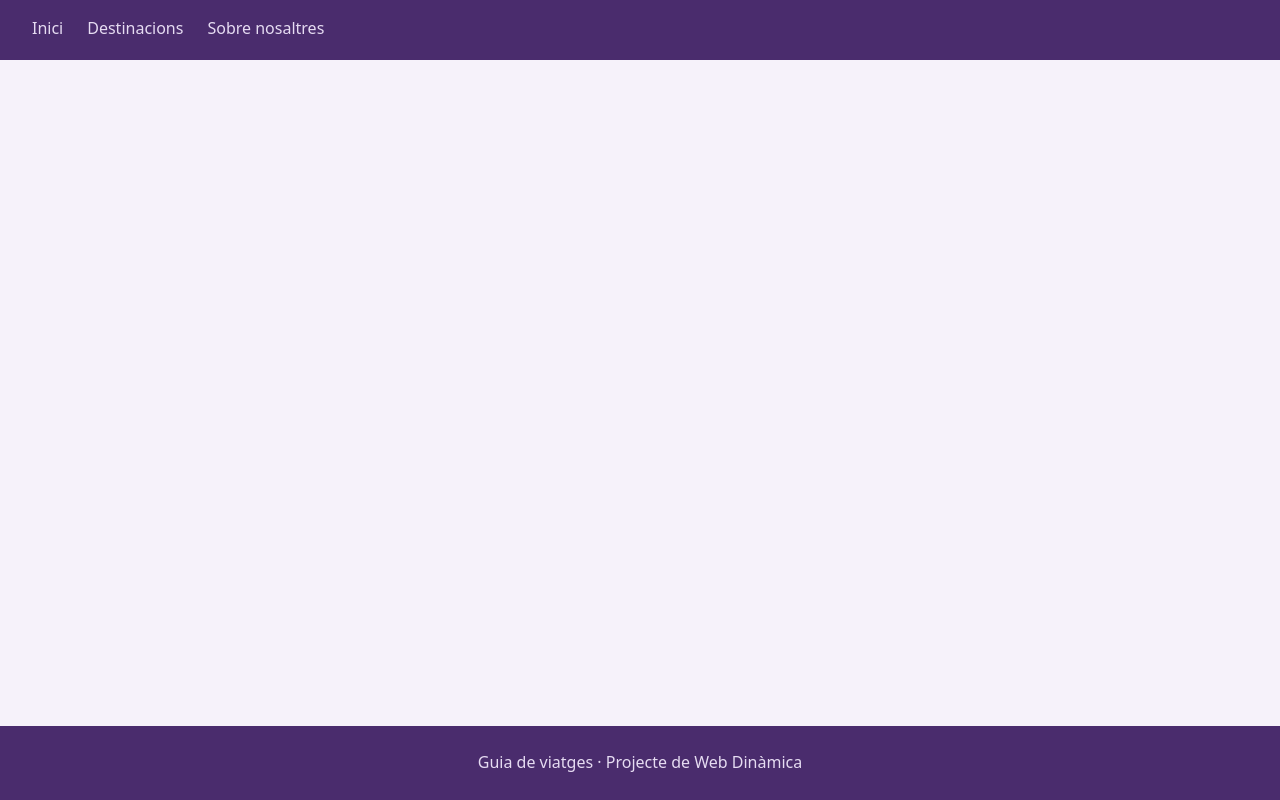
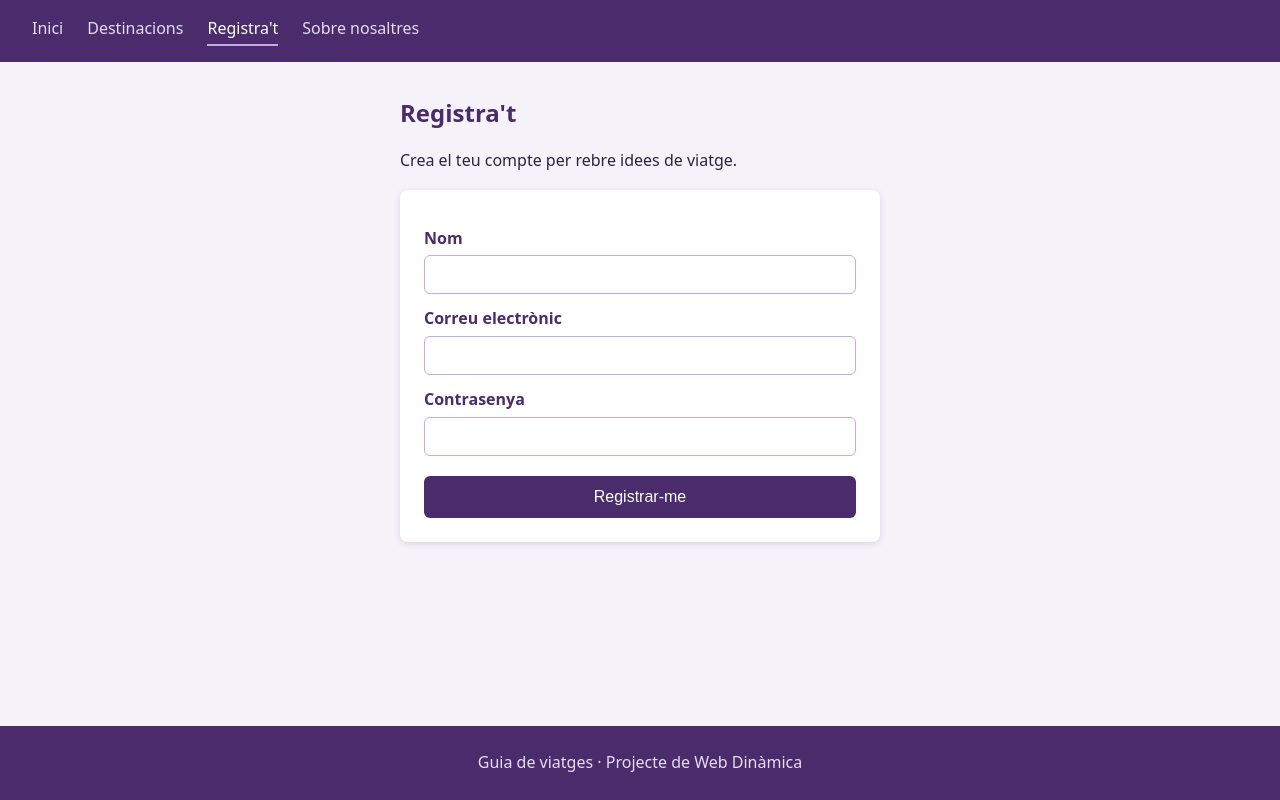
Before and after one commit to jessicatalpa07-coder/guia-viatges, a Vue app: page /registre in a window 1280 px wide. Built offline with nearby package versions, Linux system fonts and the light colour scheme.

Commit message:
Afegida pagina de registre

```diff
--- a/src/components/NavBar.vue
+++ b/src/components/NavBar.vue
@@ -7,6 +7,7 @@ import { RouterLink } from 'vue-router'
     <nav>
       <RouterLink to="/">Inici</RouterLink>
       <RouterLink to="/destinacions">Destinacions</RouterLink>
+      <RouterLink to="/registre">Registra't</RouterLink>
       <RouterLink to="/sobre-nosaltres">Sobre nosaltres</RouterLink>
     </nav>
   </header>
@@ -15,6 +16,7 @@ import { RouterLink } from 'vue-router'
 <style scoped>
 nav {
   display: flex;
+  flex-wrap: wrap;
   gap: 1.5rem;
   padding: 1rem 2rem;
   background: #4a2c6d;
--- a/src/router/index.js
+++ b/src/router/index.js
@@ -1,15 +1,17 @@
 import { createRouter, createWebHistory } from 'vue-router'
 import HomeView from '../views/HomeView.vue'
 import DestinacionsView from '../views/DestinacionsView.vue'
+import RegistreView from '../views/RegistreView.vue'
 import AboutView from '../views/AboutView.vue'
 
-const router = createRouter ({
-    history : createWebHistory () ,
-    routes: [
-        { path: '/', name: 'home', component: HomeView },
-        { path: '/destinacions', name: 'destinacions', component: DestinacionsView },
-        { path: '/sobre-nosaltres', name: 'about', component: AboutView }
-    ] ,
+const router = createRouter({
+  history: createWebHistory(),
+  routes: [
+    { path: '/', name: 'home', component: HomeView },
+    { path: '/destinacions', name: 'destinacions', component: DestinacionsView },
+    { path: '/registre', name: 'registre', component: RegistreView },
+    { path: '/sobre-nosaltres', name: 'about', component: AboutView },
+  ],
 })
 
 export default router
--- a/src/views/HomeView.vue
+++ b/src/views/HomeView.vue
@@ -5,9 +5,11 @@ import { RouterLink } from 'vue-router'
 <template>
   <div class="inici">
     <section class="hero">
-      <h1>Guia de viatges</h1>
-      <p>Troba la teva propera aventura: ciutats, cultura, gastronomia i racons per descobrir arreu del món.</p>
-      <RouterLink to="/destinacions" class="boto">Veure destinacions</RouterLink>
+      <div class="quadre">
+        <h1>Guia de viatges</h1>
+        <p>Troba la teva propera aventura: ciutats, cultura, gastronomia i racons per descobrir arreu del món.</p>
+        <RouterLink to="/destinacions" class="boto">Veure destinacions</RouterLink>
+      </div>
     </section>
 
     <section>
@@ -42,31 +44,51 @@ import { RouterLink } from 'vue-router'
 
 <style scoped>
 .hero {
-  background: linear-gradient(135deg, #4a2c6d, #8a5fbf);
-  color: #ffffff;
+  width: 100vw;
+  margin-left: calc(50% - 50vw);
+  margin-top: -2rem;
+  margin-bottom: 0;
+  padding: 5rem 1.5rem 7rem;
+  display: flex;
+  justify-content: center;
+  background-color: #f6f2fa;
+  background-image:
+    linear-gradient(to bottom, rgba(246, 242, 250, 0) 45%, #f6f2fa 95%),
+    url('/img/portada.jpg');
+  background-size: cover;
+  background-position: center;
+  background-repeat: no-repeat;
+  box-shadow: 0 2px 0 0 #f6f2fa;
+}
+.quadre {
+  max-width: 640px;
   text-align: center;
-  padding: 3rem 1.5rem;
-  border-radius: 12px;
-  margin-bottom: 2rem;
+  padding: 2.5rem 2rem;
+  border-radius: 16px;
+  background: rgba(255, 255, 255, 0.6);
+  backdrop-filter: blur(4px);
 }
-.hero h1 {
-  color: #ffffff;
-  font-size: 2.4rem;
+.quadre h1 {
+  color: #4a2c6d;
+  font-size: 3rem;
+  margin-bottom: 1rem;
 }
-.hero p {
-  max-width: 600px;
-  margin: 0 auto 1.5rem;
+.quadre p {
+  color: #4a2c6d;
+  font-size: 1.15rem;
+  margin-bottom: 1.5rem;
 }
 .boto {
   display: inline-block;
-  background: #ffffff;
-  color: #4a2c6d;
+  background: #4a2c6d;
+  color: #ffffff;
   font-weight: 600;
-  padding: 0.7rem 1.4rem;
+  padding: 0.8rem 1.8rem;
   border-radius: 999px;
+  transition: background 0.2s ease;
 }
 .boto:hover {
-  background: #e6dcf2;
+  background: #6a3f96;
 }
 h2 {
   color: #4a2c6d;
@@ -88,9 +110,33 @@ h2 {
   margin-bottom: 0.5rem;
 }
 .passos {
-  padding-left: 1.25rem;
+  list-style: none;
+  counter-reset: pas;
+  padding: 0;
 }
 .passos li {
+  counter-increment: pas;
+  position: relative;
+  background: #ffffff;
+  border-radius: 8px;
+  padding: 0.9rem 1rem 0.9rem 3.5rem;
   margin-bottom: 0.75rem;
+  box-shadow: 0 2px 6px rgba(74, 44, 109, 0.12);
+}
+.passos li::before {
+  content: counter(pas);
+  position: absolute;
+  left: 1rem;
+  top: 50%;
+  transform: translateY(-50%);
+  width: 1.9rem;
+  height: 1.9rem;
+  border-radius: 50%;
+  background: #4a2c6d;
+  color: #ffffff;
+  font-weight: 600;
+  display: flex;
+  align-items: center;
+  justify-content: center;
 }
 </style>
--- /dev/null
+++ b/src/views/RegistreView.vue
@@ -0,0 +1,92 @@
+<script setup>
+import { ref } from 'vue'
+
+const nom = ref('')
+const correu = ref('')
+const contrasenya = ref('')
+const enviat = ref(false)
+const nomEnviat = ref('')
+
+function enviar() {
+  nomEnviat.value = nom.value
+  enviat.value = true
+  nom.value = ''
+  correu.value = ''
+  contrasenya.value = ''
+}
+</script>
+
+<template>
+  <section class="registre">
+    <h1>Registra't</h1>
+    <p>Crea el teu compte per rebre idees de viatge.</p>
+
+    <p v-if="enviat" class="confirmacio">
+      Gràcies, {{ nomEnviat }}! Aquesta web és un exemple i les dades no es guarden enlloc.
+    </p>
+
+    <form @submit.prevent="enviar">
+      <label for="nom">Nom</label>
+      <input id="nom" v-model="nom" type="text" required />
+
+      <label for="correu">Correu electrònic</label>
+      <input id="correu" v-model="correu" type="email" required />
+
+      <label for="contrasenya">Contrasenya</label>
+      <input id="contrasenya" v-model="contrasenya" type="password" required minlength="6" />
+
+      <button type="submit">Registrar-me</button>
+    </form>
+  </section>
+</template>
+
+<style scoped>
+.registre {
+  max-width: 480px;
+  margin: 0 auto;
+}
+form {
+  background: #ffffff;
+  padding: 1.5rem;
+  border-radius: 8px;
+  margin-top: 1rem;
+  box-shadow: 0 2px 6px rgba(74, 44, 109, 0.15);
+  display: flex;
+  flex-direction: column;
+}
+label {
+  font-weight: 600;
+  color: #4a2c6d;
+  margin-top: 0.75rem;
+}
+input {
+  padding: 0.6rem;
+  margin-top: 0.25rem;
+  border: 1px solid #c9a7eb;
+  border-radius: 6px;
+  font-size: 1rem;
+}
+input:focus {
+  outline: 2px solid #8a5fbf;
+}
+button {
+  margin-top: 1.25rem;
+  padding: 0.75rem;
+  background: #4a2c6d;
+  color: #ffffff;
+  border: none;
+  border-radius: 6px;
+  font-size: 1rem;
+  cursor: pointer;
+}
+button:hover {
+  background: #6a3f96;
+}
+.confirmacio {
+  background: #e6dcf2;
+  color: #4a2c6d;
+  padding: 1rem;
+  border-radius: 8px;
+  margin-top: 1rem;
+}
+</style>
```
